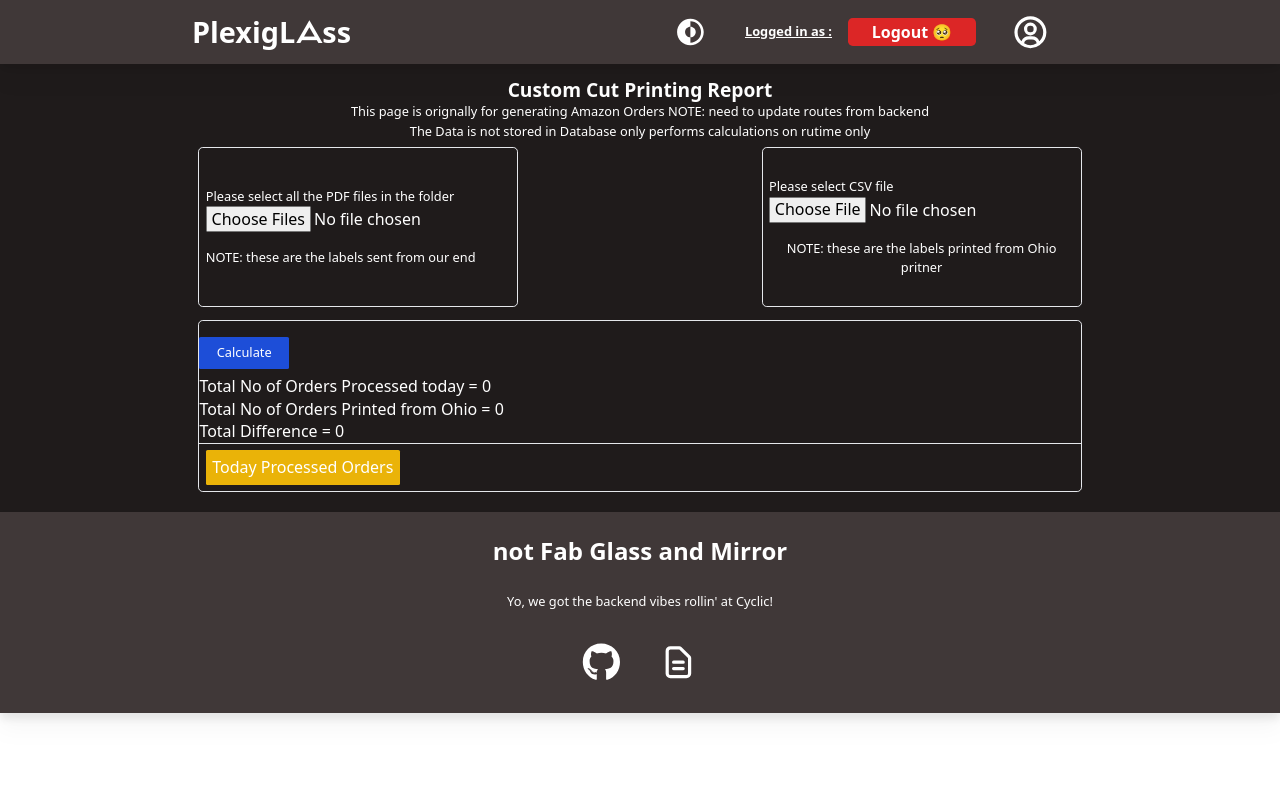
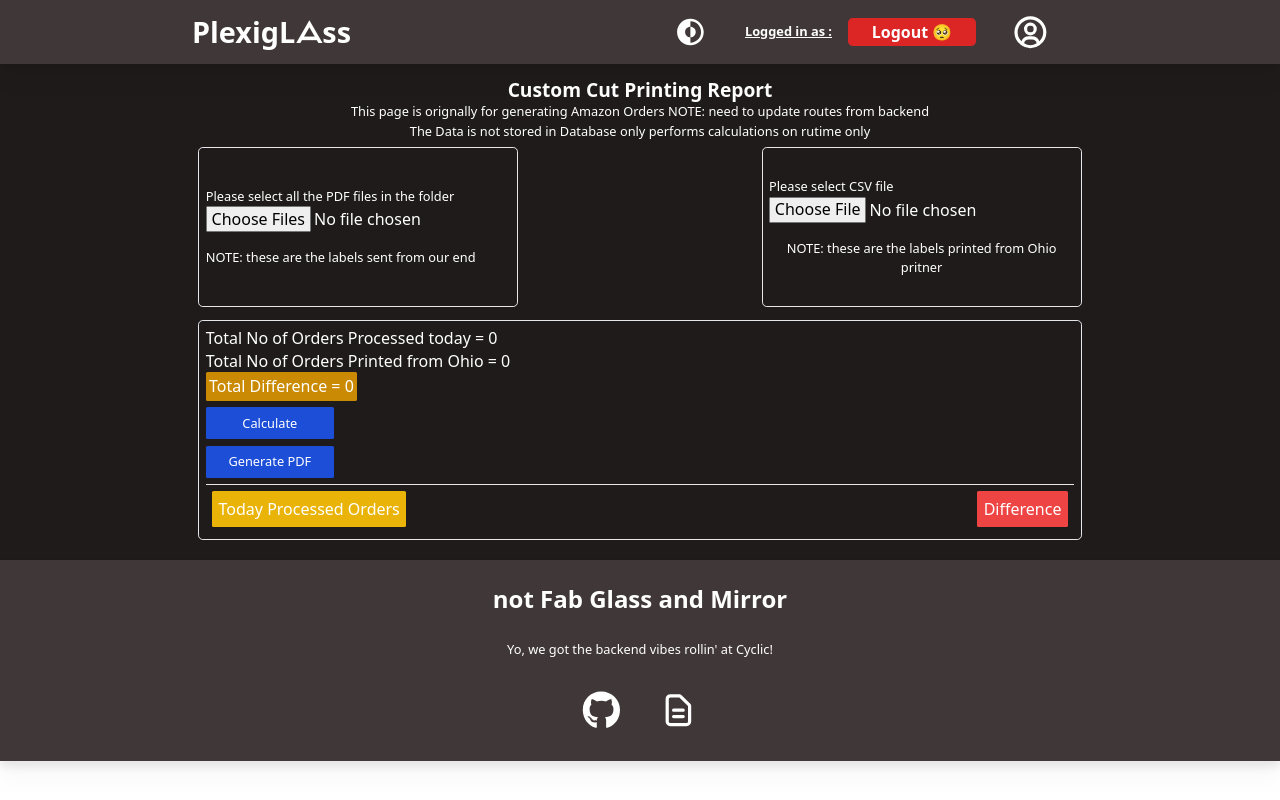
Before and after one commit to AkaAbdullah/plexi2.0, a React (Vite) app in the folder frontend/: page /genrateorders in a window 1280 px wide. Built offline with nearby package versions, Linux system fonts and the light colour scheme; sample sign-in values are in the browser's storage.

Commit message:
only pdf remiaing

```diff
--- a/frontend/src/pages/GenrateOrders.jsx
+++ b/frontend/src/pages/GenrateOrders.jsx
@@ -61,15 +61,19 @@
           console.error("CSV file is empty");
         }
       },
-      header: false, // Do not treat the first row as a header
+      header: false,
     });
   };
+  // here the code for the comprison of the two states
+  const [diff, setDiff] = useState([]);
 
   const calulateDifference = () => {
-    console.log(orderNoFromPC);
-    console.log(selectedColumn);
+    setDiff(orderNoFromPC.filter((item) => !selectedColumn.includes(item)));
   };
 
+  useEffect(() => {
+    console.log("Updated diff:", diff);
+  }, [diff]);
   return (
     <>
       <section className="container mx-auto max-w-6xl p-4 h-full z-10 text-center text-white">
@@ -109,26 +113,29 @@
             <p>NOTE: these are the labels printed from Ohio pritner</p>
           </div>
         </div>
-        <div className="border h-full m-2 rounded-md">
+        <div className="border h-full m-2 rounded-md p-2">
           <div className="flex justify-start items-start flex-col">
-            <button
-              onClick={calulateDifference}
-              className="bg-blue-700 p-2 w-28 items-center justify-center rounded-sm mt-5 hover:bg-blue-900 mb-2 flex "
-            >
-              Calculate
-            </button>
             <p className="text-xl">
               Total No of Orders Processed today = {orderNoFromPC.length}
             </p>
             <p className="text-xl">
               Total No of Orders Printed from Ohio = {selectedColumn.length}
             </p>
-            <p className="text-xl">
+            <p className="text-xl bg-yellow-600 p-1 rounded-sm">
               Total Difference = {selectedColumn.length - orderNoFromPC.length}
             </p>
           </div>
+          <button
+            onClick={calulateDifference}
+            className="bg-blue-700 p-2 w-40 items-center justify-center rounded-sm mt-2 hover:bg-blue-900  flex "
+          >
+            Calculate
+          </button>
+          <button className="bg-blue-700 p-2 w-40 items-center justify-center rounded-sm mt-2 hover:bg-blue-900 mb-2 flex ">
+            Generate PDF
+          </button>
           <hr />
-          <div className="flex gap-10 p-2">
+          <div className="flex  justify-between gap-10 p-2">
             <div>
               <ul>
                 <h3 className="bg-yellow-500 rounded-sm p-2 text-xl">
@@ -146,7 +153,7 @@
               {selectedColumn.length > 0 && (
                 <div>
                   <h3 className="bg-yellow-500 rounded-sm p-2 text-xl">
-                    Ohio Printed Orders:
+                    Ohio Printed Orders
                   </h3>
                   <ul>
                     {selectedColumn
@@ -159,6 +166,14 @@
                 </div>
               )}
             </div>
+            <div className="">
+              <h3 className="bg-red-500 rounded-sm p-2 text-xl">Difference</h3>
+              <ul>
+                {diff.map((value, index) => (
+                  <li key={index}>{value}</li>
+                ))}
+              </ul>
+            </div>
           </div>
         </div>
       </section>
```
